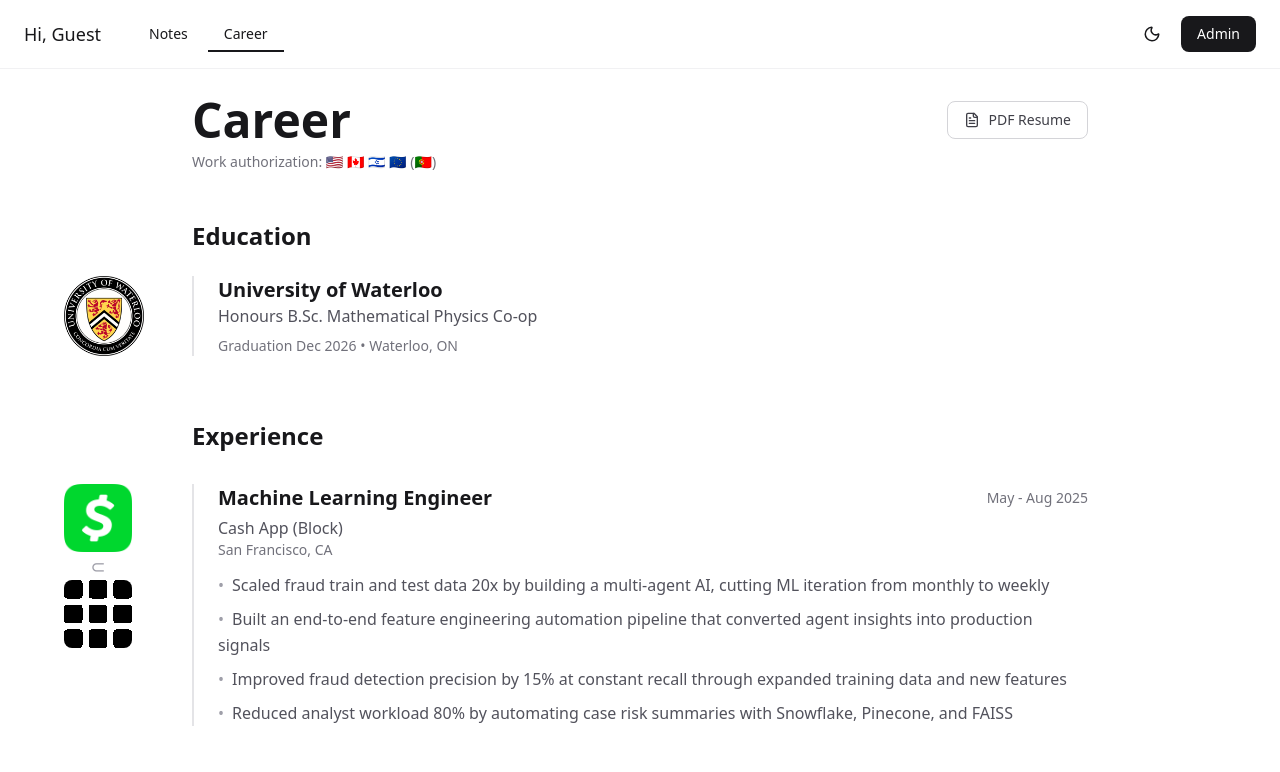
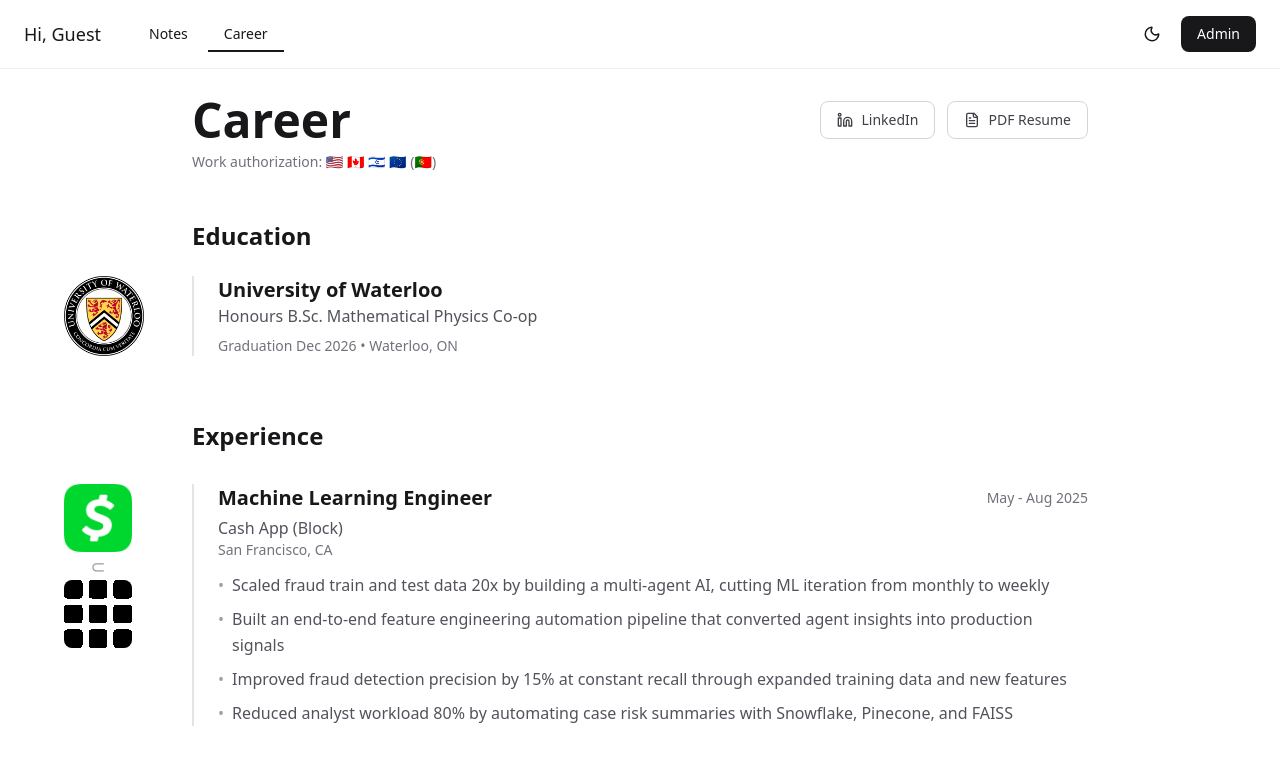
Before and after one commit to dvirzg/com, a React (Vite) app: page /career in a window 1280 px wide. Shown: the top 772 px of the page. Built offline with nearby package versions, Linux system fonts and the light colour scheme; no server answers; the database is empty.

Commit message:
linkedin button and bullet point indentation

```diff
--- a/src/pages/Career.jsx
+++ b/src/pages/Career.jsx
@@ -1,5 +1,5 @@
 import { useState, useEffect, useRef } from 'react'
-import { ExternalLink, FileText } from 'lucide-react'
+import { ExternalLink, FileText, Linkedin } from 'lucide-react'
 
 const Career = () => {
   const [showStickyTitle, setShowStickyTitle] = useState(false)
@@ -129,6 +129,16 @@ const Career = () => {
               <h1 ref={titleRef} className="text-4xl md:text-5xl font-bold text-zinc-900 dark:text-white">
                 Career
               </h1>
+              <div className="flex items-center gap-3">
+                <a
+                  href="https://www.dvirzg.com/linkedin"
+                  target="_blank"
+                  rel="noopener noreferrer"
+                  className="flex items-center gap-2 px-4 py-2 text-sm font-medium text-zinc-700 dark:text-zinc-300 hover:text-zinc-900 dark:hover:text-white border border-zinc-300 dark:border-zinc-700 hover:border-zinc-400 dark:hover:border-zinc-600 rounded-lg transition-colors"
+                >
+                  <Linkedin size={16} />
+                  LinkedIn
+                </a>
                 <a
                   href="https://dvirzg.com/resume"
                   target="_blank"
@@ -138,6 +148,7 @@ const Career = () => {
                   <FileText size={16} />
                   PDF Resume
                 </a>
+              </div>
             </div>
             {/* Work Authorization */}
             <p className="text-sm text-zinc-500 dark:text-zinc-500">
@@ -225,9 +236,9 @@ const Career = () => {
                     </div>
                     <ul className="space-y-2">
                       {exp.highlights.map((highlight, idx) => (
-                        <li key={idx} className="text-zinc-600 dark:text-zinc-300 leading-relaxed">
-                          <span className="text-zinc-400 dark:text-zinc-600 mr-2">•</span>
-                          {highlight}
+                        <li key={idx} className="flex gap-2 text-zinc-600 dark:text-zinc-300 leading-relaxed">
+                          <span className="text-zinc-400 dark:text-zinc-600 flex-shrink-0">•</span>
+                          <span>{highlight}</span>
                         </li>
                       ))}
                     </ul>
```
Lines whose indentation alone changed are shown as unchanged.
